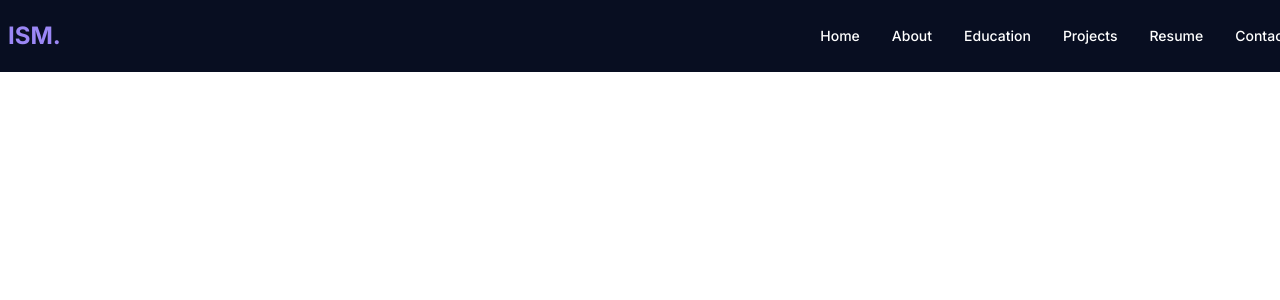
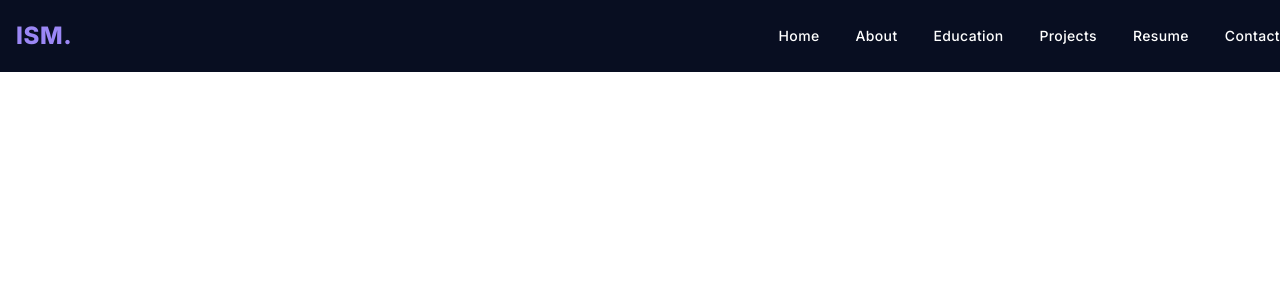
Before and after one commit to issamhamamid/Portfolio, a React (Vite) app: page / in a window 1280 px wide. Shown: the top 300 px of the page. Built offline with nearby package versions, Linux system fonts and the light colour scheme.

Commit message:
navbar animations

```diff
--- a/src/components/Header.tsx
+++ b/src/components/Header.tsx
@@ -4,15 +4,21 @@ import Links from "./../data/Links";
 
 export const Header = () => {
     return (
-        <header className='bg-[#080e21] w-full py-5 px-2'>
-            <div className='w-320 flex items-center justify-between mx-auto'>
-               <h1 className='text-[#9b87f5] text-2xl font-bold'>ISM.</h1>
-                <nav className='flex gap-8'>
+        <header className='bg-[#080e21] w-full py-5 px-4'>
+            <div className='w-full xl:w-320 flex items-center justify-between mx-auto'>
+               <h1 className='text-[#9b87f5] text-2xl font-extrabold tracking-wide'>ISM.</h1>
+                <nav className=' hidden lg:flex gap-1 '>
                     {
                         Links.map((link) => (
                            <a key={link.name}
                               href={link.url}
-                              className = "text-white text-sm font-medium"
+                              className="px-4 py-1.5 relative
+                                         after:content-[''] after:absolute after:left-0 after:bottom-0
+                                         after:h-[.125rem] after:bg-[#9b87f5] after:w-0
+                                         after:transition-all after:duration-300 after:ease-out
+                                         hover:after:w-full
+                                         text-white text-sm font-medium tracking-wide
+                                         hover:text-[#9b87f5] transition-all duration-500 ease-out"
                            >
                                {link.name}
                            </a>
```
